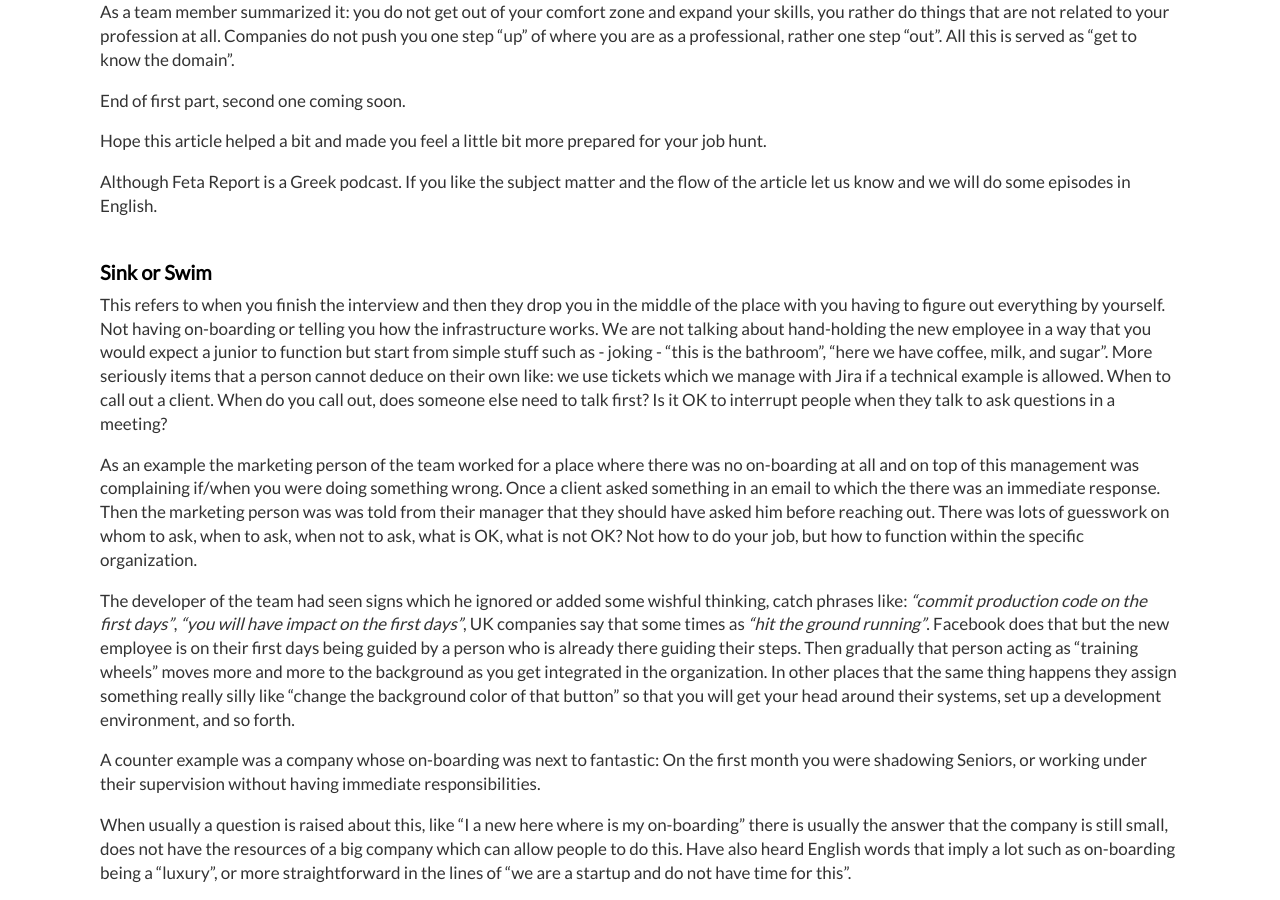
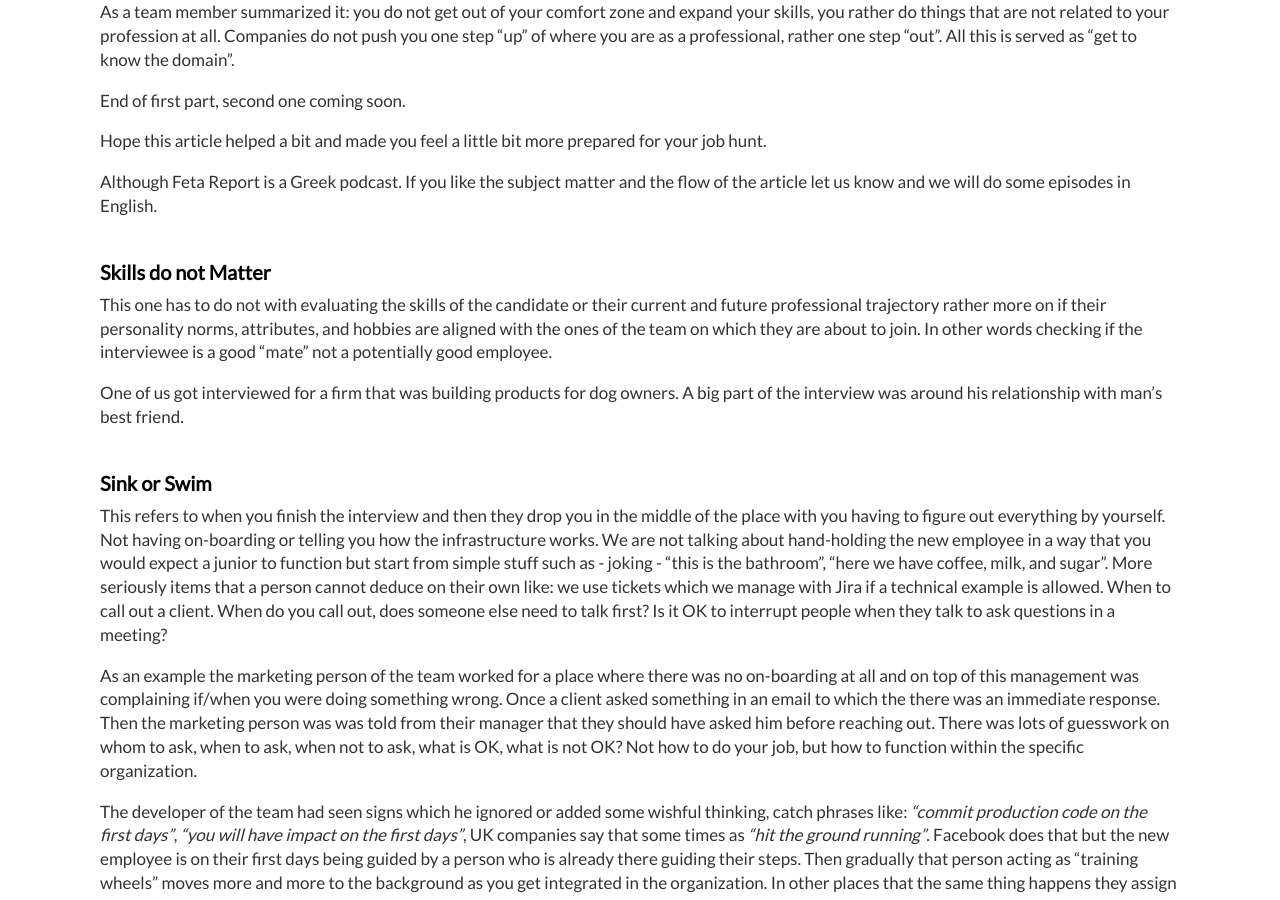
Before and after one commit to dimitrismistriotis/dimitrismistriotis.github.io, a Jekyll site: the page built from _posts/2018-05-24-red_flags_in_interviews.md, in a window 1280 px wide and 900 px high, scrolled down 4186 px. Built offline with Jekyll 4.4.1, drawn with Linux system fonts in a browser that asks for light colours; comment, search, counter and statistics services are not loaded.

Commit message:
Skills don't matter rewrite.

```diff
--- a/_posts/2018-05-24-red_flags_in_interviews.md
+++ b/_posts/2018-05-24-red_flags_in_interviews.md
@@ -287,6 +287,16 @@ for your job hunt.
 Although Feta Report is a Greek podcast. If you like the subject matter and
 the flow of the article let us know and we will do some episodes in English.
 
+## Skills do not Matter
+
+This one has to do not with evaluating the skills of the candidate or their
+current and future professional trajectory rather more on if their personality
+norms, attributes, and hobbies are aligned with  the ones of the team on which
+they are about to join. In other words checking if the interviewee is a good
+"mate" not a potentially good employee.
+
+One of us got interviewed for a firm that was building products for dog owners.
+A big part of the interview was around his relationship with man's best friend.
 
 ## Sink or Swim
 
```
